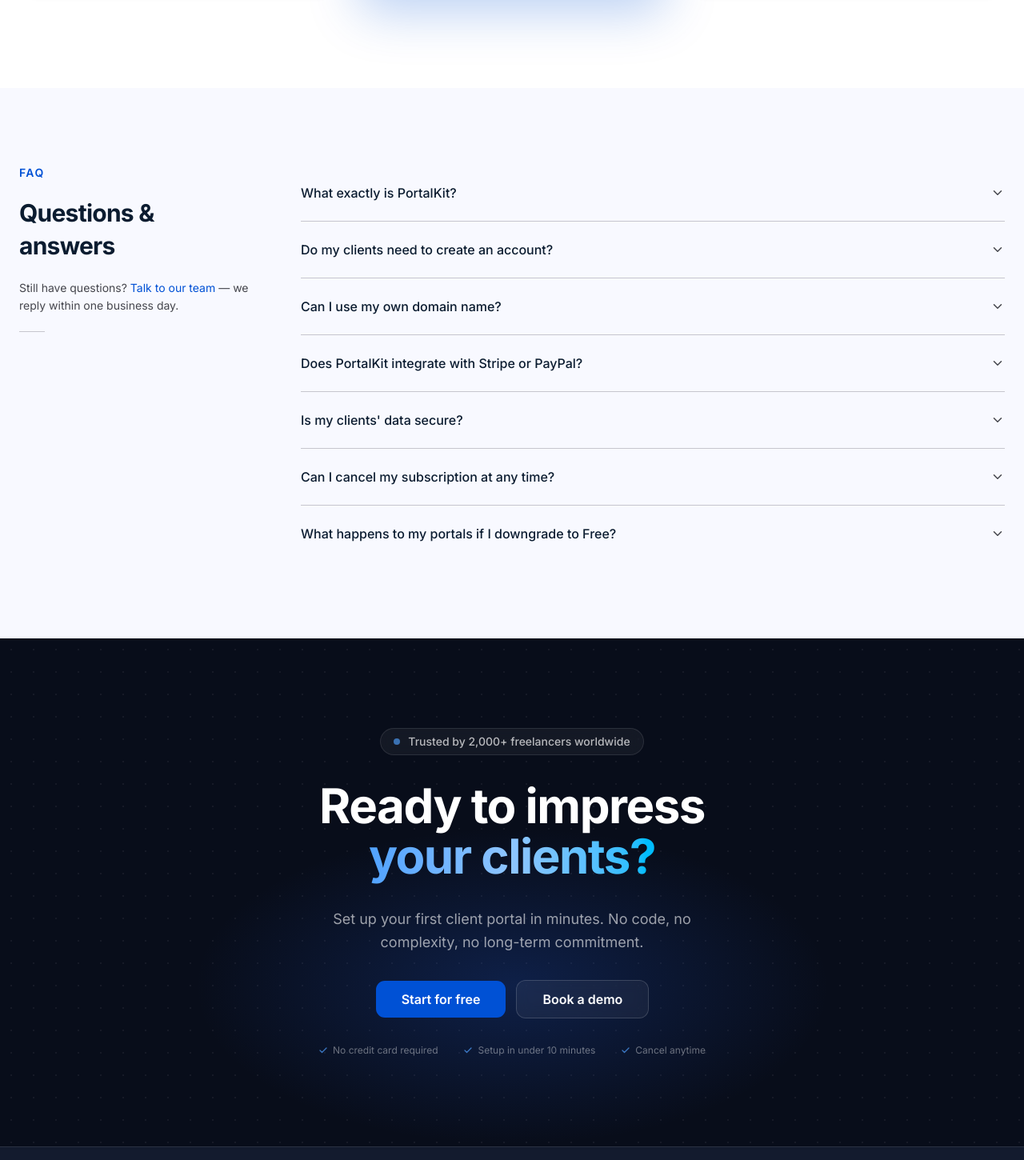
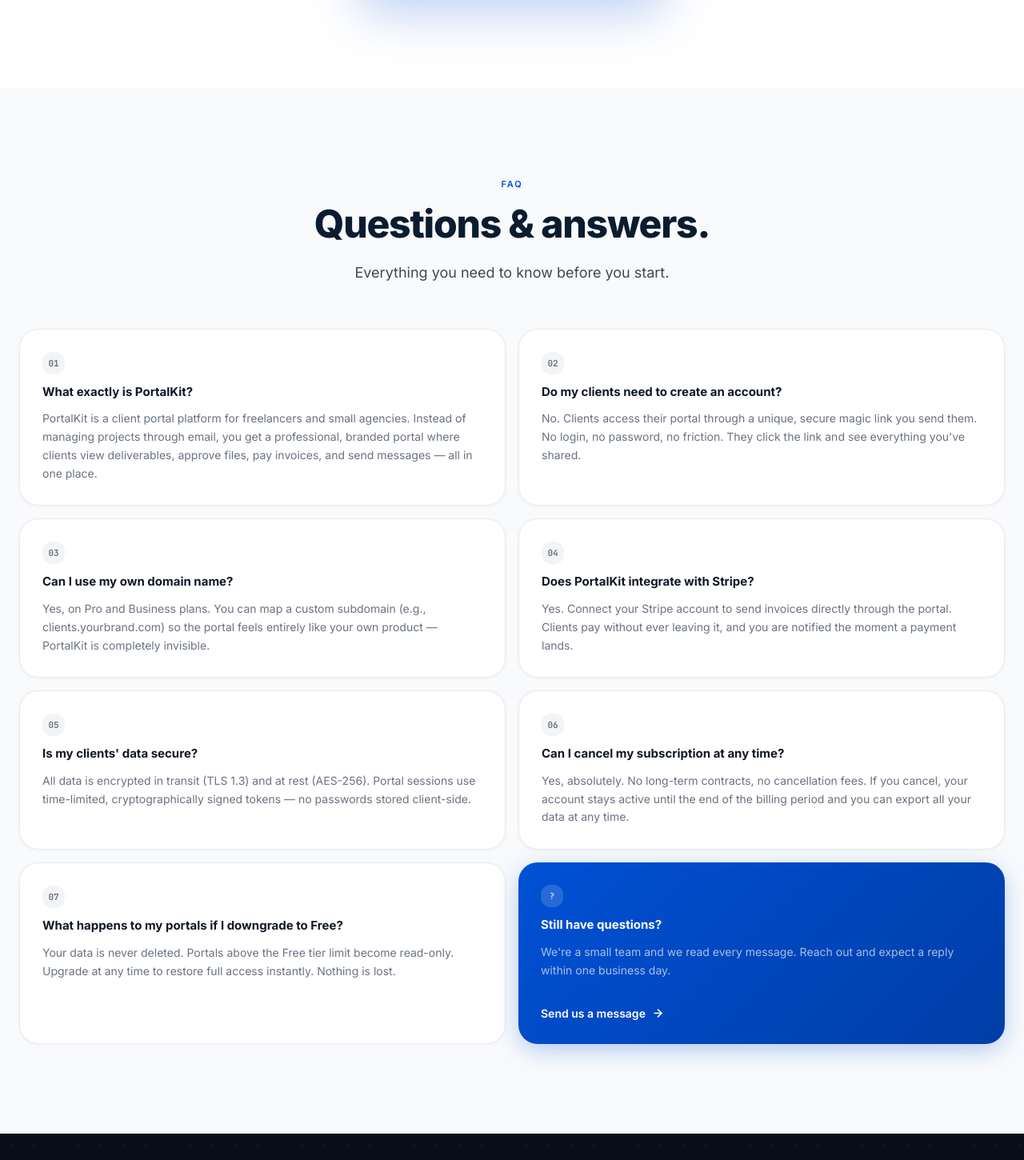
Before and after one commit to vihangamallawaarachchi2001/portal-kit, a Next.js app: page / in a window 1280 px wide. Shown: the part 6460-7910 px from the top of the page at 80% size. Built offline with nearby package versions, Linux system fonts and the light colour scheme; no server answers.

Commit message:
feat: enhance FAQ component with improved layout, updated content, and new contact CTA for better user engagement

```diff
--- a/components/home/faq.tsx
+++ b/components/home/faq.tsx
@@ -1,94 +1,111 @@
-import { ChevronDown } from 'lucide-react'
+import Link from 'next/link'
+import { ArrowRight } from 'lucide-react'
 
 const FAQS = [
   {
     question: 'What exactly is PortalKit?',
     answer:
-      "PortalKit is a client portal platform for freelancers and small agencies. Instead of managing projects through email, you get a professional, branded portal where clients can view deliverables, approve files, pay invoices, and send messages — all in one place.",
+      'PortalKit is a client portal platform for freelancers and small agencies. Instead of managing projects through email, you get a professional, branded portal where clients view deliverables, approve files, pay invoices, and send messages — all in one place.',
   },
   {
     question: 'Do my clients need to create an account?',
     answer:
-      "No. Clients access their portal through a unique, secure link you send them. No login, no password, no friction. They click the link and see everything you've shared with them.",
+      "No. Clients access their portal through a unique, secure magic link you send them. No login, no password, no friction. They click the link and see everything you've shared.",
   },
   {
     question: 'Can I use my own domain name?',
     answer:
-      "Yes, on Pro and Business plans. You can map a custom subdomain (e.g., clients.yourbrand.com) so the portal feels entirely like your own product — PortalKit is completely invisible.",
+      'Yes, on Pro and Business plans. You can map a custom subdomain (e.g., clients.yourbrand.com) so the portal feels entirely like your own product — PortalKit is completely invisible.',
   },
   {
-    question: 'Does PortalKit integrate with Stripe or PayPal?',
+    question: 'Does PortalKit integrate with Stripe?',
     answer:
-      "Yes. Connect your Stripe or PayPal account to send invoices directly through the portal. Clients pay without ever leaving the portal, and you're notified the moment a payment lands.",
+      'Yes. Connect your Stripe account to send invoices directly through the portal. Clients pay without ever leaving it, and you are notified the moment a payment lands.',
   },
   {
-    question: "Is my clients' data secure?",
+    question: 'Is my clients\' data secure?',
     answer:
-      "All data is encrypted in transit (TLS 1.3) and at rest (AES-256). Portal sessions use time-limited, cryptographically signed tokens — no passwords stored client-side. We undergo regular third-party security audits.",
+      'All data is encrypted in transit (TLS 1.3) and at rest (AES-256). Portal sessions use time-limited, cryptographically signed tokens — no passwords stored client-side.',
   },
   {
     question: 'Can I cancel my subscription at any time?',
     answer:
-      "Yes, absolutely. No long-term contracts, no cancellation fees. If you cancel, your account stays active until the end of the billing period and you can export all your data at any time.",
+      'Yes, absolutely. No long-term contracts, no cancellation fees. If you cancel, your account stays active until the end of the billing period and you can export all your data at any time.',
   },
   {
     question: 'What happens to my portals if I downgrade to Free?',
     answer:
-      "Your data is never deleted. Portals above the Free tier limit become read-only. Upgrade at any time to restore full access instantly. Nothing is lost.",
+      'Your data is never deleted. Portals above the Free tier limit become read-only. Upgrade at any time to restore full access instantly. Nothing is lost.',
   },
 ]
 
 export default function FAQ() {
   return (
-    <section className="bg-surface py-24 px-6" id="faq">
-      <div className="mx-auto max-w-7xl">
-        <div className="flex flex-col lg:flex-row gap-16">
+    <section className="bg-[#f8fafc] py-28 px-6" id="faq">
+      <div className="max-w-7xl mx-auto">
 
-          {/* Left: sticky header */}
-          <div className="lg:w-72 shrink-0 lg:sticky lg:top-24 lg:self-start space-y-5">
-            <p className="text-sm font-semibold uppercase tracking-widest text-ds-secondary">
+        {/* ── Heading ── */}
+        <div className="max-w-xl mx-auto text-center mb-14">
+          <p className="text-[11px] font-semibold tracking-[0.16em] uppercase text-ds-secondary mb-4">
             FAQ
           </p>
-            <h2 className="text-3xl font-bold tracking-tight text-on-surface leading-snug">
-              Questions &amp;
-              <br />answers
+          <h2 className="text-4xl sm:text-5xl font-extrabold tracking-tight text-on-surface leading-[1.06] mb-5">
+            Questions &amp; answers.
           </h2>
-            <p className="text-sm text-on-surface-variant leading-relaxed">
-              Still have questions?{' '}
-              <a
-                href="/contact"
-                className="text-ds-secondary underline-offset-4 decoration-ds-secondary/40 hover:underline"
-              >
-                Talk to our team
-              </a>
-              {' '}— we reply within one business day.
+          <p className="text-lg text-on-surface-variant leading-relaxed">
+            Everything you need to know before you start.
           </p>
-
-            {/* Decorative line */}
-            <div className="hidden lg:block w-8 h-px bg-outline-variant" />
         </div>
 
-          {/* Right: accordion */}
-          <div className="flex-1 divide-y divide-outline-variant">
-            {FAQS.map(({ question, answer }) => (
-              <details key={question} className="group py-1">
-                <summary className="flex cursor-pointer list-none select-none items-start justify-between gap-6 py-5 [&::-webkit-details-marker]:hidden">
-                  <span className="text-base font-medium text-on-surface group-open:text-ds-secondary transition-colors duration-150 leading-snug">
+        {/* ── 2-column card grid ── */}
+        <div className="grid grid-cols-1 md:grid-cols-2 gap-4">
+
+          {FAQS.map(({ question, answer }, i) => (
+            <div
+              key={question}
+              className="flex flex-col gap-3 rounded-2xl bg-white border border-gray-200/80 p-7"
+              style={{ boxShadow: '0 1px 4px rgba(0,0,0,0.04)' }}
+            >
+              {/* Number chip */}
+              <span className="inline-flex items-center justify-center w-7 h-7 rounded-lg bg-gray-100 text-[11px] font-bold text-gray-500 font-mono shrink-0 self-start">
+                {String(i + 1).padStart(2, '0')}
+              </span>
+              <h3 className="text-[15px] font-bold text-gray-900 leading-snug">
                 {question}
-                  </span>
-                  <ChevronDown
-                    size={18}
-                    strokeWidth={2}
-                    className="shrink-0 mt-0.5 text-on-surface-variant transition-transform duration-200 group-open:rotate-180"
-                  />
-                </summary>
-                <div className="pb-6">
-                  <p className="text-sm text-on-surface-variant leading-relaxed">
+              </h3>
+              <p className="text-sm text-gray-500 leading-relaxed">
                 {answer}
               </p>
             </div>
-              </details>
           ))}
+
+          {/* 8th card — Contact CTA (fills the even grid) */}
+          <div
+            className="flex flex-col justify-between rounded-2xl p-7"
+            style={{
+              background: 'linear-gradient(135deg, #0051D5 0%, #003da6 100%)',
+              boxShadow: '0 8px 32px -4px rgba(0,81,213,0.35)',
+            }}
+          >
+            <div>
+              <span className="inline-flex items-center justify-center w-7 h-7 rounded-lg text-[11px] font-bold font-mono shrink-0 mb-3" style={{ background: 'rgba(255,255,255,0.15)', color: 'rgba(255,255,255,0.7)' }}>
+                ?
+              </span>
+              <h3 className="text-[15px] font-bold text-white leading-snug mb-3">
+                Still have questions?
+              </h3>
+              <p className="text-sm leading-relaxed" style={{ color: 'rgba(255,255,255,0.65)' }}>
+                We&apos;re a small team and we read every message. Reach out and
+                expect a reply within one business day.
+              </p>
+            </div>
+            <Link
+              href="/contact"
+              className="mt-8 inline-flex items-center gap-2 text-sm font-semibold text-white group"
+            >
+              Send us a message
+              <ArrowRight size={15} strokeWidth={2.5} className="transition-transform duration-200 group-hover:translate-x-1" />
+            </Link>
           </div>
 
         </div>
```
Lines whose indentation alone changed are shown as unchanged.
